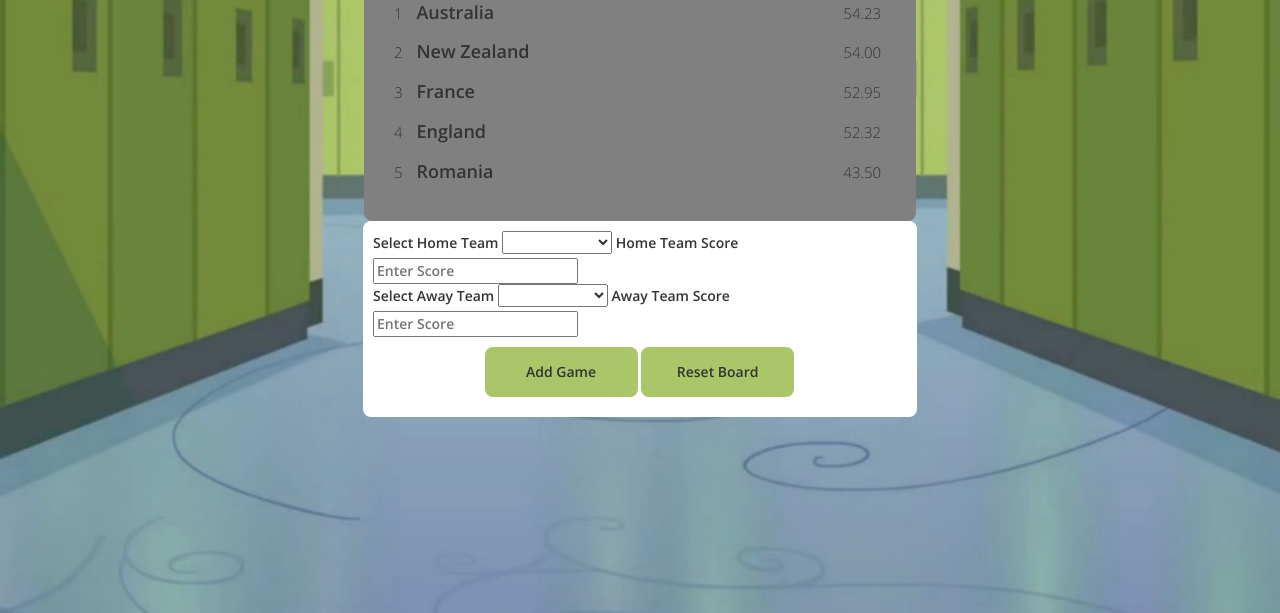
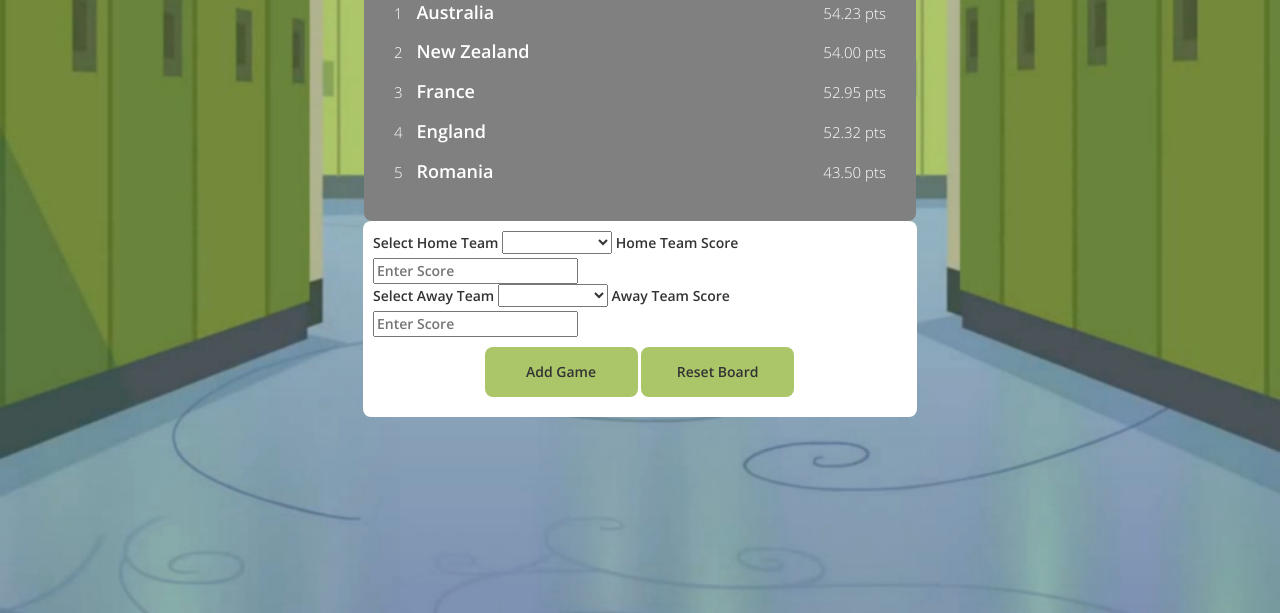
Before and after one commit to richgurney/AngularLeaderboardApp, a plain HTML site: page index.html in a window 1280 px wide. Shown: the part 187-800 px from the top of the page. Drawn offline with Linux system fonts and the light colour scheme.

Commit message:
finished

```diff
--- a/index.html
+++ b/index.html
@@ -21,7 +21,7 @@
 				<div ng-repeat="position in ranking.leaderboard  | orderBy:'-pts'">
 					<span class="boardSpan">{{$index + 1}}</span>
 					<h4 class="boardTeam">{{position.team.name}}</h4>
-					<span class="boardSpanRating">{{position.pts | number:2}}</span>
+					<span class="boardSpanRating">{{position.pts | number:2}} pts</span>
 				</div>
 			</div>
 			<div id="form">
--- a/stylesheets/style.css
+++ b/stylesheets/style.css
@@ -44,7 +44,7 @@
   font-weight: 200;
   font-family: "OpenSans-Light";
   position: relative;
-  right: -223px;
+  right: -203px;
 }
 
 .boardTeam {
@@ -59,6 +59,7 @@
   margin: auto;
   border-radius: 8px;
   padding: 30px;
+  color: white;
 }
 
 #lbTitle {
```
